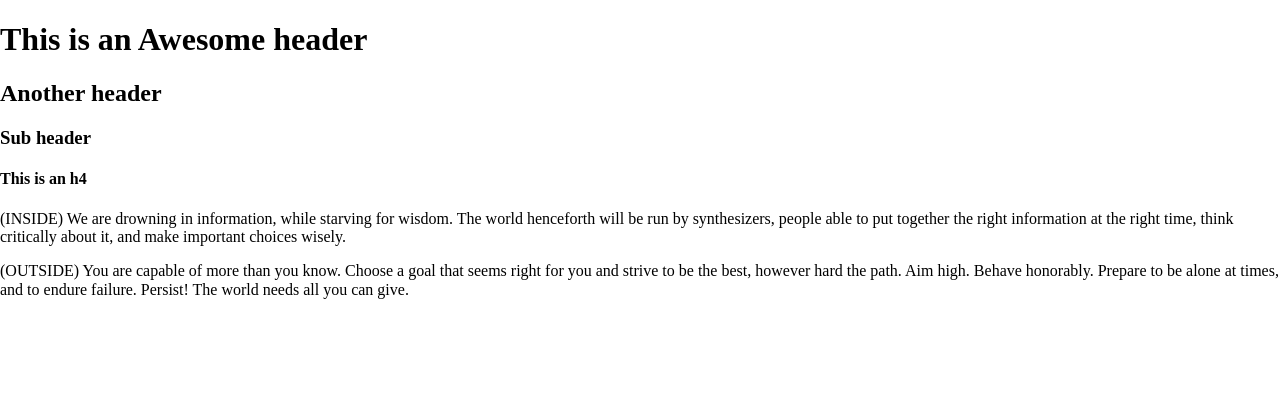
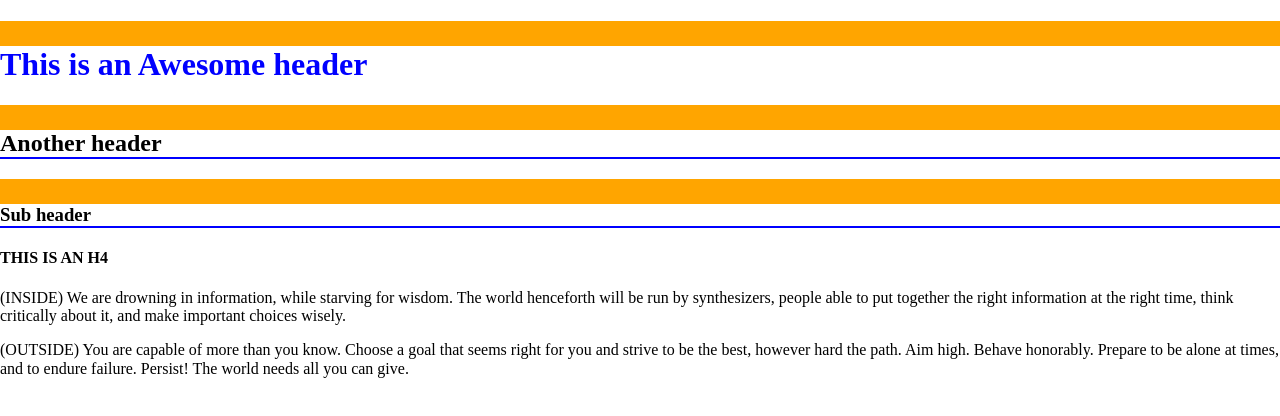
Before and after one commit to NJalphabravo/html_excercise, a plain HTML site: page index.html in a window 1280 px wide. Drawn offline with nearby package versions, Linux system fonts and the light colour scheme.

Commit message:
made color revisions

```diff
--- a/index.html
+++ b/index.html
@@ -18,7 +18,7 @@
     href="https://cdnjs.cloudflare.com/ajax/libs/normalize/3.0.2/normalize.css">
 
     <!-- Pull in our own custom css file -->
-    <!-- <link rel="stylesheet" href="main.css"> -->
+    <link rel="stylesheet" href="main.css">
 
   </head>
 
@@ -36,7 +36,7 @@
     <h4 id="header-primary">This is an h4</h4>
 
     <!-- Hierarchy -->
-    <div>
+    <div class="first">
       <p>(INSIDE) We are drowning in information, while starving for wisdom. The world henceforth will be run by synthesizers, people able to put together the right information at the right time, think critically about it, and make important choices wisely.</p>
     </div>
 
--- a/main.css
+++ b/main.css
@@ -1,6 +1,6 @@
 /* Select by tagname */
 h1 {
-  color: red;
+  color: blue;
 }
 
 /* Select by classname */
@@ -26,3 +26,8 @@ div p {
 
 /* Target all p's and a's inside of divs */
 div p, div a {}
+
+.first {
+	font-size: 25
+
+}
```
